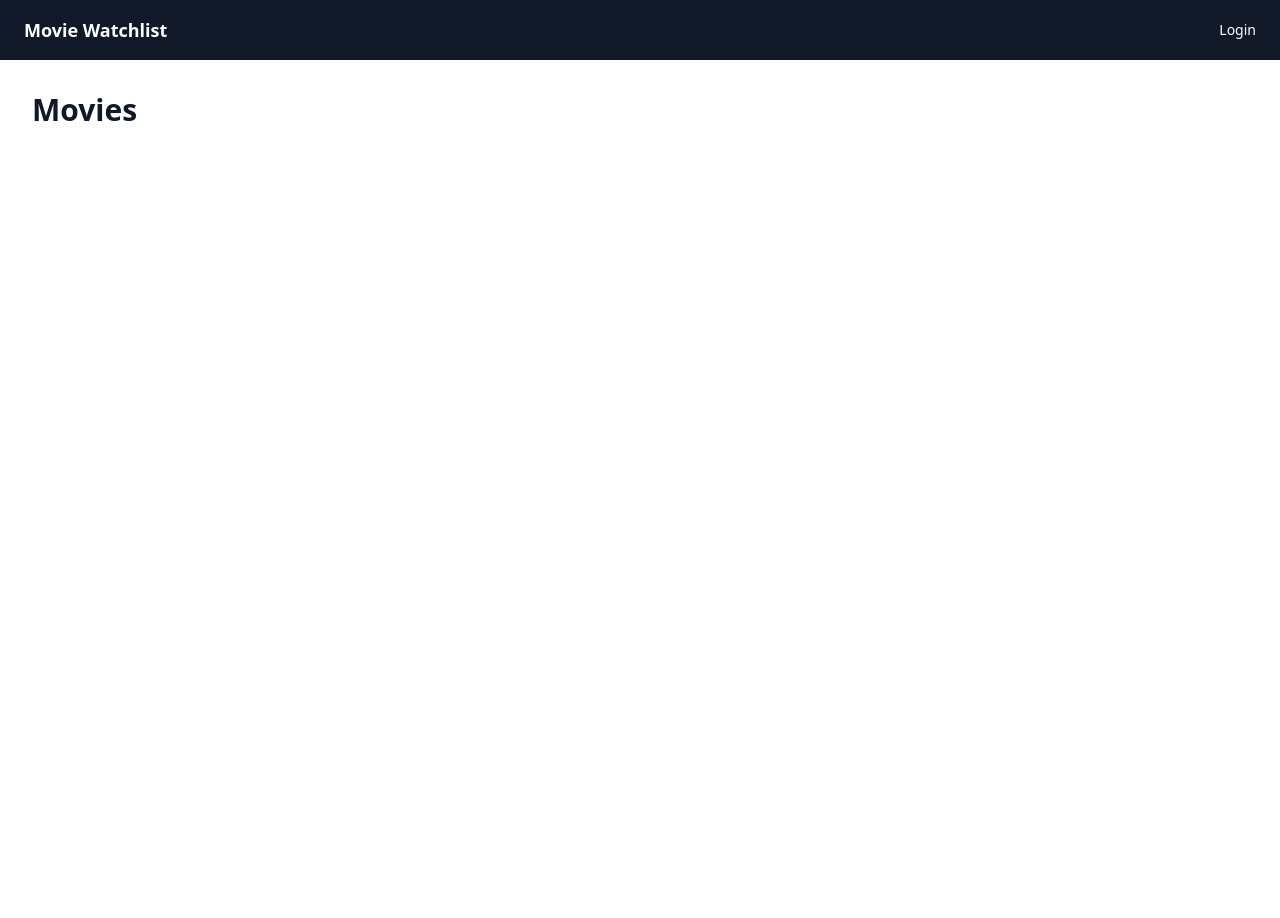
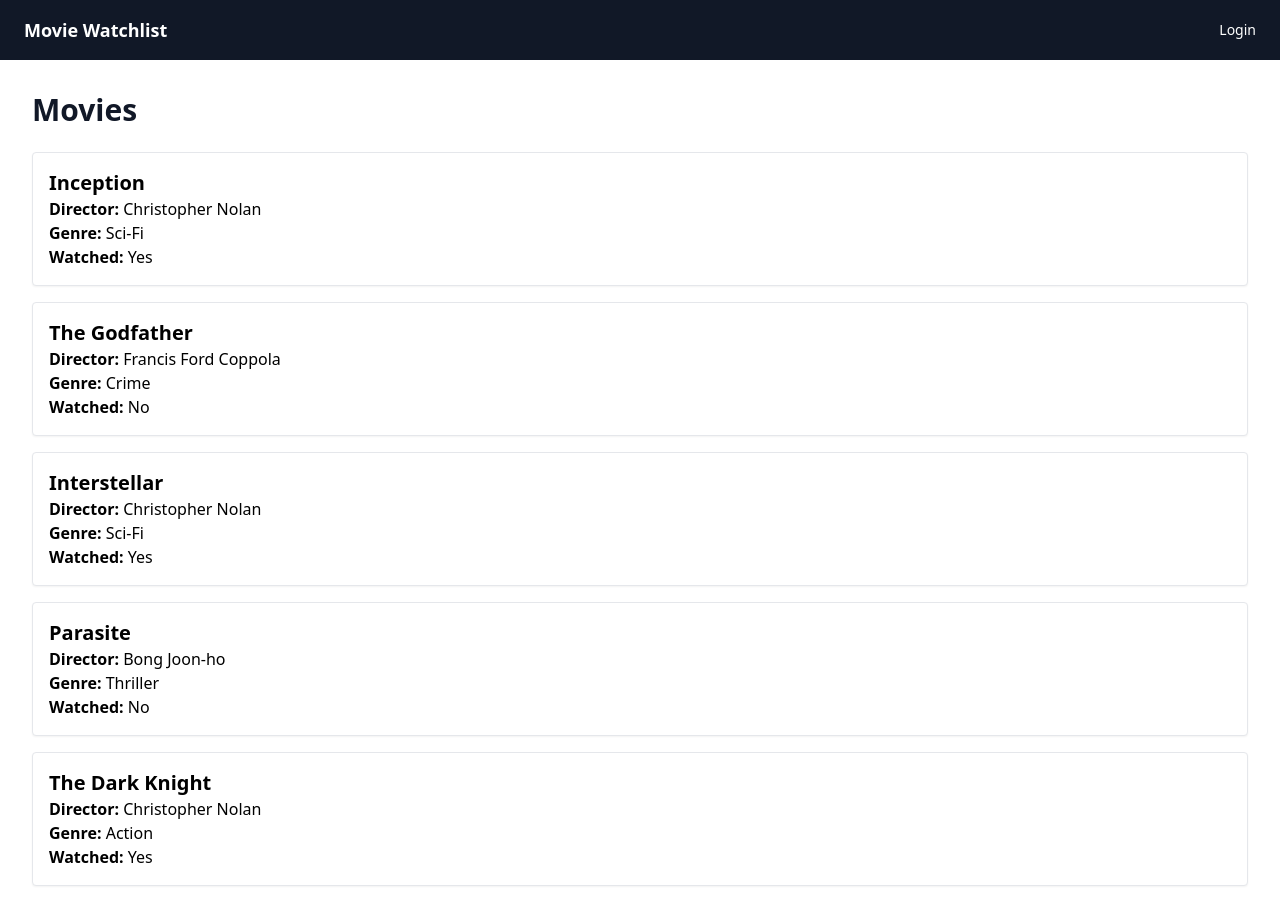
Before and after one commit to ea32460/movie-watchlist-132460, a React (Vite) app: page /movies in a window 1280 px wide. Before the commit the page ends 800 px from the top, so only its background shows below. Built offline with nearby package versions, Linux system fonts and the light colour scheme.

Commit message:
Implemented Read

```diff
--- a/src/pages/MoviesPage.jsx
+++ b/src/pages/MoviesPage.jsx
@@ -1,12 +1,29 @@
-// TODO: import movies from utils/movies.js
-// TODO: implement Read - display the list of movies
-// TODO: implement Add, Update (toggle watched), and Delete
+import {useState} from "react";
+import moviesData from '../utils/movies'
 
 function MoviesPage() {
+    const [movies] = useState(moviesData)
+
   return (
     <div className="p-8">
       <h1 className="text-3xl font-bold text-gray-900 mb-6">Movies</h1>
-      {/* your implementation goes here */}
+
+        <div className="grid gap-4">
+            {movies.map((movie)=> (
+                <div
+                key={movie.id}
+                className="border p-4 rounded shadow-sm bg-white"
+                >
+                    <h2 className="text-xl font-semibold">{movie.title}</h2>
+                    <p><strong>Director:</strong> {movie.director}</p>
+                    <p><strong>Genre:</strong> {movie.genre}</p>
+                    <p>
+                        <strong>Watched:</strong>{' '}
+                        {movie.watched ? 'Yes' : 'No'}
+                    </p>
+                </div>
+            ))}
+        </div>
     </div>
   )
 }
--- a/src/utils/movies.js
+++ b/src/utils/movies.js
@@ -5,3 +5,4 @@ export const movies = [
   { id: 4, title: 'Parasite', director: 'Bong Joon-ho', genre: 'Thriller', watched: false },
   { id: 5, title: 'The Dark Knight', director: 'Christopher Nolan', genre: 'Action', watched: true },
 ]
+export default movies
```
